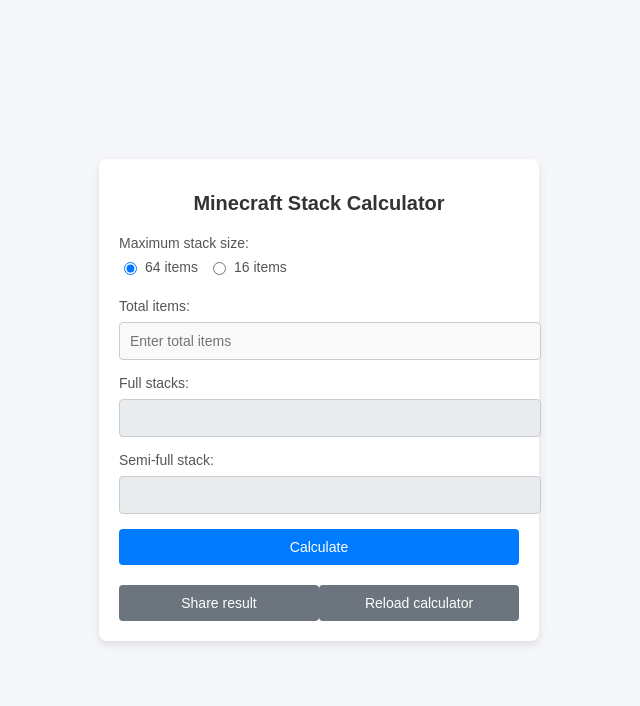
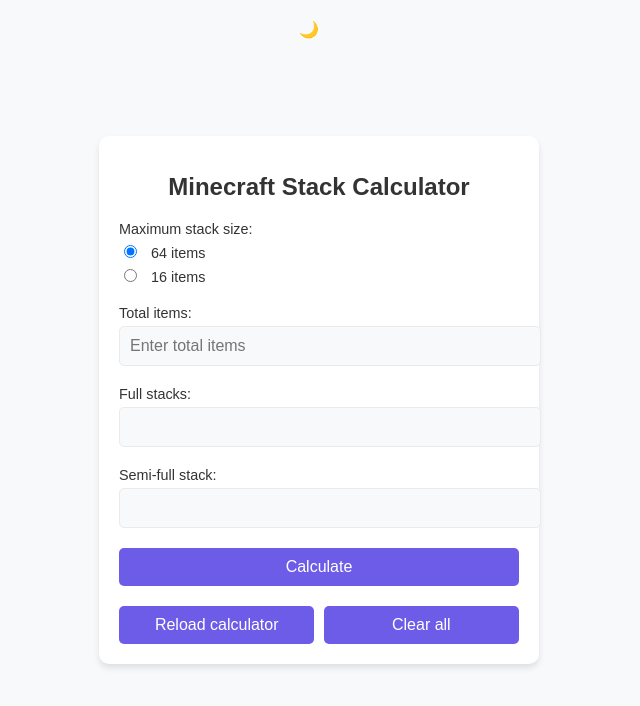
Before and after one commit to GagandeepSingh07/Stack-Calculator, a plain HTML site: page index.html in a window 1280 px wide. Shown: the whole page, without its empty margins (321-961 px from the left). Drawn offline with Linux system fonts and the light colour scheme.

Commit message:
update css

```diff
--- a/index.html
+++ b/index.html
@@ -1,148 +1,40 @@
-
 <!DOCTYPE html>
 <html lang="en">
 <head>
   <meta charset="UTF-8">
   <meta name="viewport" content="width=device-width, initial-scale=1.0">
   <title>Minecraft Stack Calculator</title>
-  <style>
-    body {
-      font-family: Arial, sans-serif;
-      margin: 0;
-      padding: 0;
-      display: flex;
-      justify-content: center;
-      align-items: center;
-      min-height: 100vh;
-      background-color: #f5f7fa;
-    }
-    .calculator {
-      background-color: #ffffff;
-      border-radius: 8px;
-      box-shadow: 0 4px 10px rgba(0, 0, 0, 0.1);
-      width: 90%;
-      max-width: 400px;
-      padding: 20px;
-    }
-    .calculator h1 {
-      text-align: center;
-      font-size: 20px;
-      margin-bottom: 20px;
-      color: #333;
-    }
-    .calculator label {
-      display: block;
-      font-size: 14px;
-      margin-bottom: 8px;
-      color: #555;
-    }
-    .calculator input[type="number"],
-    .calculator .output {
-      width: 100%;
-      padding: 10px;
-      font-size: 14px;
-      border: 1px solid #ccc;
-      border-radius: 4px;
-      margin-bottom: 15px;
-      background-color: #f9f9f9;
-    }
-    .calculator .output {
-      background-color: #e9ecef;
-      color: #6c757d;
-    }
-    .calculator .radio-group {
-      display: flex;
-      gap: 10px;
-      margin-bottom: 15px;
-    }
-    .calculator .radio-group label {
-      display: flex;
-      align-items: center;
-      gap: 5px;
-    }
-    .calculator button {
-      width: 100%;
-      padding: 10px;
-      font-size: 14px;
-      background-color: #007bff;
-      color: #fff;
-      border: none;
-      border-radius: 4px;
-      cursor: pointer;
-    }
-    .calculator button:hover {
-      background-color: #0056b3;
-    }
-    .calculator .footer {
-      display: flex;
-      justify-content: space-between;
-      margin-top: 20px;
-    }
-    .calculator .footer button {
-      background-color: #6c757d;
-    }
-    .calculator .footer button:hover {
-      background-color: #5a6268;
-    }
-    @media (max-width: 480px) {
-      .calculator {
-        padding: 15px;
-      }
-      .calculator h1 {
-        font-size: 18px;
-      }
-    }
-  </style>
+  <link rel="stylesheet" href="style.css">
 </head>
 <body>
-  <div class="calculator">
+  <button class="toggle-theme" onclick="toggleTheme()">🌙</button>
+  <div class="container">
     <h1>Minecraft Stack Calculator</h1>
-    <div>
+    <div class="form-group">
       <label>Maximum stack size:</label>
-      <div class="radio-group">
-        <label><input type="radio" name="stackSize" value="64" checked> 64 items</label>
-        <label><input type="radio" name="stackSize" value="16"> 16 items</label>
-      </div>
+      <label><input type="radio" name="stackSize" value="64" checked> 64 items</label>
+      <label><input type="radio" name="stackSize" value="16"> 16 items</label>
     </div>
-    <div>
+    <div class="form-group">
       <label for="totalItems">Total items:</label>
-      <input type="number" id="totalItems" placeholder="Enter total items">
+      <input type="text" id="totalItems" placeholder="Enter total items">
     </div>
-    <div>
+    <div class="form-group">
       <label for="fullStacks">Full stacks:</label>
       <input type="text" id="fullStacks" class="output" readonly>
     </div>
-    <div>
+    <div class="form-group">
       <label for="overflowItems">Semi-full stack:</label>
       <input type="text" id="overflowItems" class="output" readonly>
     </div>
     <button onclick="calculateStacks()">Calculate</button>
-    <div class="footer">
-      <button onclick="shareResult()">Share result</button>
-      <button onclick="location.reload()">Reload calculator</button>
+    <div class="actions">
+      <button onclick="window.location.reload()">Reload calculator</button>
+      <div class="whitespace"></div>
+      <button onclick="clearFields()">Clear all</button>
     </div>
   </div>
 
-  <script>
-    function calculateStacks() {
-      const totalItems = parseInt(document.getElementById('totalItems').value);
-      const stackSize = parseInt(document.querySelector('input[name="stackSize"]:checked').value);
-
-      if (isNaN(totalItems) || totalItems < 0) {
-        alert('Please enter a valid number of total items.');
-        return;
-      }
-
-      const stacks = Math.floor(totalItems / stackSize);
-      const overflow = totalItems % stackSize;
-
-      document.getElementById('fullStacks').value = `${stacks} stacks`;
-      document.getElementById('overflowItems').value = `${overflow} items`;
-    }
-
-    function shareResult() {
-      alert('This feature is not implemented yet.');
-    }
-  </script>
+  <script src="script.js"></script>
 </body>
 </html>
--- /dev/null
+++ b/script.js
@@ -0,0 +1,30 @@
+function calculateStacks() {
+    const totalItems = parseInt(document.getElementById('totalItems').value);
+    const stackSize = parseInt(document.querySelector('input[name="stackSize"]:checked').value);
+
+    if (isNaN(totalItems) || totalItems < 0) {
+      alert('Please enter a valid number of items.');
+      return;
+    }
+
+    const stacks = Math.floor(totalItems / stackSize);
+    const overflow = totalItems % stackSize;
+
+    document.getElementById('fullStacks').value = `${stacks} stacks`;
+    document.getElementById('overflowItems').value = `${overflow} items`;
+  }
+
+  function clearFields() {
+    document.getElementById('totalItems').value = '';
+    document.getElementById('fullStacks').value = '';
+    document.getElementById('overflowItems').value = '';
+  }
+
+  function toggleTheme() {
+    const currentTheme = document.documentElement.getAttribute('data-theme');
+    const newTheme = currentTheme === 'dark' ? 'light' : 'dark';
+    document.documentElement.setAttribute('data-theme', newTheme);
+  }
+
+  // Set default theme to light
+  document.documentElement.setAttribute('data-theme', 'light');
--- /dev/null
+++ b/style.css
@@ -0,0 +1,108 @@
+:root {
+    --background-color: #f8f9fa;
+    --text-color: #333;
+    --card-color: #fff;
+    --primary-color: #6c5ce7;
+    --border-color: #eaeaea;
+  }
+
+  [data-theme="dark"] {
+    --background-color: #2c2f33;
+    --text-color: #f1f1f1;
+    --card-color: #23272a;
+    --primary-color: #a29bfe;
+    --border-color: #444;
+  }
+
+  body {
+    font-family: Arial, sans-serif;
+    background-color: var(--background-color);
+    color: var(--text-color);
+    margin: 0;
+    padding: 0;
+    display: flex;
+    justify-content: center;
+    align-items: center;
+    height: 100vh;
+  }
+
+  .container {
+    width: 100%;
+    max-width: 400px;
+    padding: 20px;
+    border-radius: 10px;
+    background-color: var(--card-color);
+    box-shadow: 0 4px 6px rgba(0, 0, 0, 0.1);
+  }
+
+  h1 {
+    text-align: center;
+    font-size: 1.5em;
+    margin-bottom: 20px;
+  }
+
+  .form-group {
+    margin-bottom: 20px;
+  }
+
+  label {
+    font-size: 0.9em;
+    display: block;
+    margin-bottom: 5px;
+  }
+
+  input[type="text"], .output {
+    width: 100%;
+    padding: 10px;
+    font-size: 1em;
+    border: 1px solid var(--border-color);
+    border-radius: 5px;
+    background-color: var(--background-color);
+    color: var(--text-color);
+  }
+
+  input[type="radio"] {
+    margin-right: 10px;
+  }
+
+  button {
+    width: 100%;
+    padding: 10px;
+    font-size: 1em;
+    background-color: var(--primary-color);
+    color: white;
+    border: none;
+    border-radius: 5px;
+    cursor: pointer;
+    transition: background-color 0.3s ease;
+  }
+
+  .whitespace {
+    width: 20px;
+    color: white;
+  }
+
+  button:hover {
+    background-color: #4834d4;
+  }
+
+  .actions {
+    display: flex;
+    justify-content: space-between;
+    margin-top: 20px;
+  }
+
+  .toggle-theme {
+    position: absolute;
+    top: 10px;
+    right: 10px;
+    background: none;
+    border: none;
+    font-size: 1em;
+    cursor: pointer;
+    color: var(--primary-color);
+  }
+
+  .toggle-theme:focus {
+    outline: none;
+  }
```
